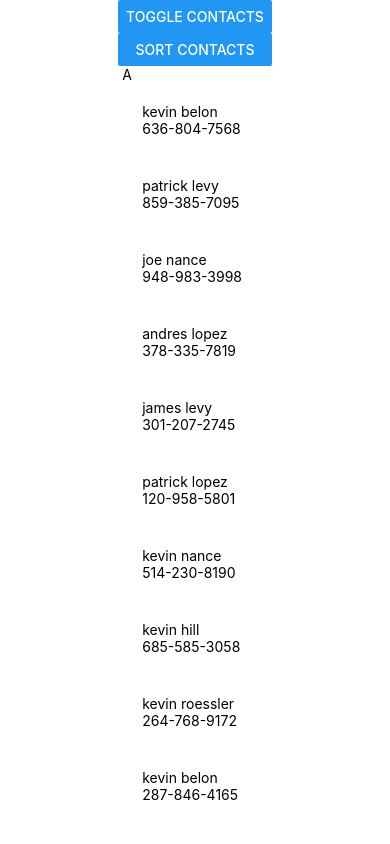
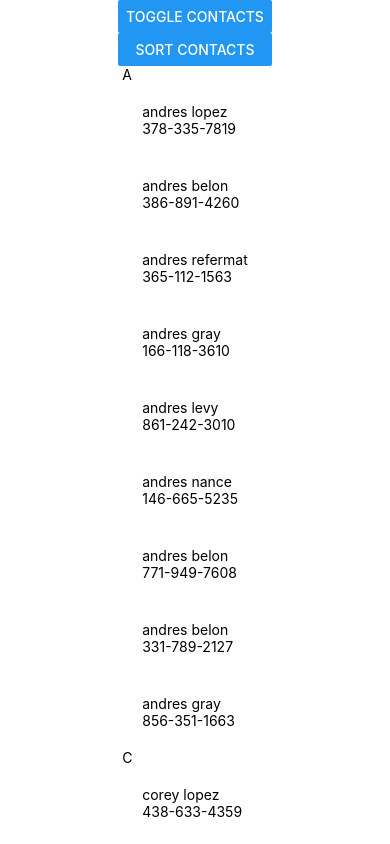
Before and after one commit to johnhill13/ListExample, a React Native app: screen / in a window 390 px wide. Both pictures are taken after a click on the button "TOGGLE CONTACTS". Built offline with nearby package versions, Linux system fonts and the light colour scheme.

Commit message:
adds logic for section titles firstLetter of name

```diff
--- a/ContactsList.js
+++ b/ContactsList.js
@@ -1,8 +1,8 @@
 import React from "react";
 import { SectionList, Text } from "react-native";
-import PropTypes from 'prop-types';
+import PropTypes from "prop-types";
 
-import Row from './Row'
+import Row from "./Row";
 
 // this is what it looks like at this poin with renderItem - item: { name: String, phone: String }
 const renderItem = obj => <Row {...obj.item} />;
@@ -11,22 +11,31 @@
 // this refers to the section we are passing in SectionList, passed as an obj accessed as obj.section
 const renderSectionHeader = obj => <Text>{obj.section.title}</Text>;
 
-const ContactsList = props => (
+const ContactsList = props => {
+const contactsByLetter = props.contacts.reduce((obj, contact) => {
+    const firstLetter = contact.name[0].toUpperCase()
+    return {
+        ...obj,
+        [firstLetter]: [...obj[firstLetter] || [], contact],
+    }
+}, {})
+
+const sections = Object.keys(contactsByLetter).sort().map(letter => ({
+    title: letter,
+    data: contactsByLetter[letter],
+}))
+  return (
     <SectionList
       renderItem={renderItem}
       renderSectionHeader={renderSectionHeader}
-    sections={[
-      {
-        title: "A",
-        data: props.contacts
-      }
-    ]}
+      sections={sections}
     />
   );
+};
 
 ContactsList.propTypes = {
   renderItem: PropTypes.func,
   renderSectionHeader: PropTypes.func,
-    contacts: PropTypes.array,
-}
+  contacts: PropTypes.array
+};
 export default ContactsList;
```
Lines whose indentation alone changed are shown as unchanged.
